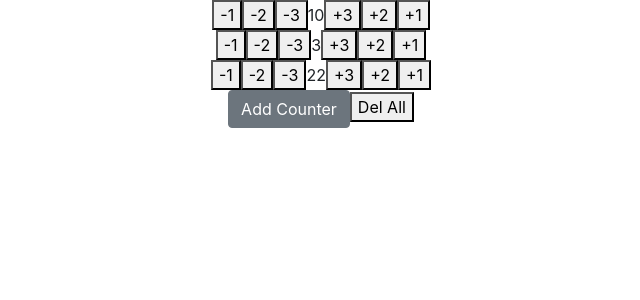
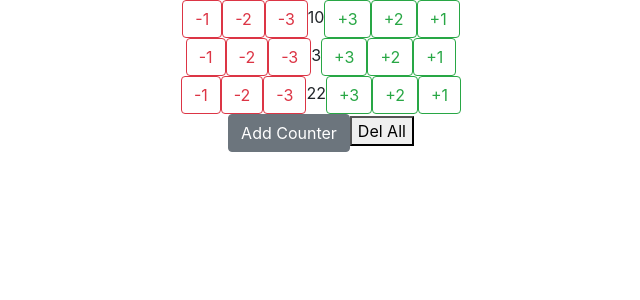
Before and after one commit to Mikirtumov/React-Counter, a React (Create React App) app: page / in a window 1280 px wide. Shown: the top 300 px of the page, without its empty margins (319-959 px from the left). Built offline with nearby package versions, Linux system fonts and the light colour scheme.

Commit message:
button style Counter.js

```diff
--- a/src/Counter.js
+++ b/src/Counter.js
@@ -4,13 +4,13 @@ import './App.css';
 function Counter(props) {
   return (
     <div className="App">
-      <button onClick={() => props.plusMinus(props.index, -1)}>-1</button>
-      <button onClick={() => props.plusMinus(props.index, -2)}>-2</button>
-      <button onClick={() => props.plusMinus(props.index, -3)}>-3</button>
+      <button type="button" className="btn btn-outline-danger" onClick={() => props.plusMinus(props.index, -1)}>-1</button>
+      <button type="button" className="btn btn-outline-danger" onClick={() => props.plusMinus(props.index, -2)}>-2</button>
+      <button type="button" className="btn btn-outline-danger" onClick={() => props.plusMinus(props.index, -3)}>-3</button>
       {props.count}
-      <button onClick={() => props.plusMinus(props.index, 3)}>+3</button>
-      <button onClick={() => props.plusMinus(props.index, 2)}>+2</button>
-      <button onClick={() => props.plusMinus(props.index, 1)}>+1</button>
+      <button type="button" className="btn btn-outline-success" onClick={() => props.plusMinus(props.index, 3)}>+3</button>
+      <button type="button" className="btn btn-outline-success" onClick={() => props.plusMinus(props.index, 2)}>+2</button>
+      <button type="button" className="btn btn-outline-success" onClick={() => props.plusMinus(props.index, 1)}>+1</button>
 
     </div>
   );
```
